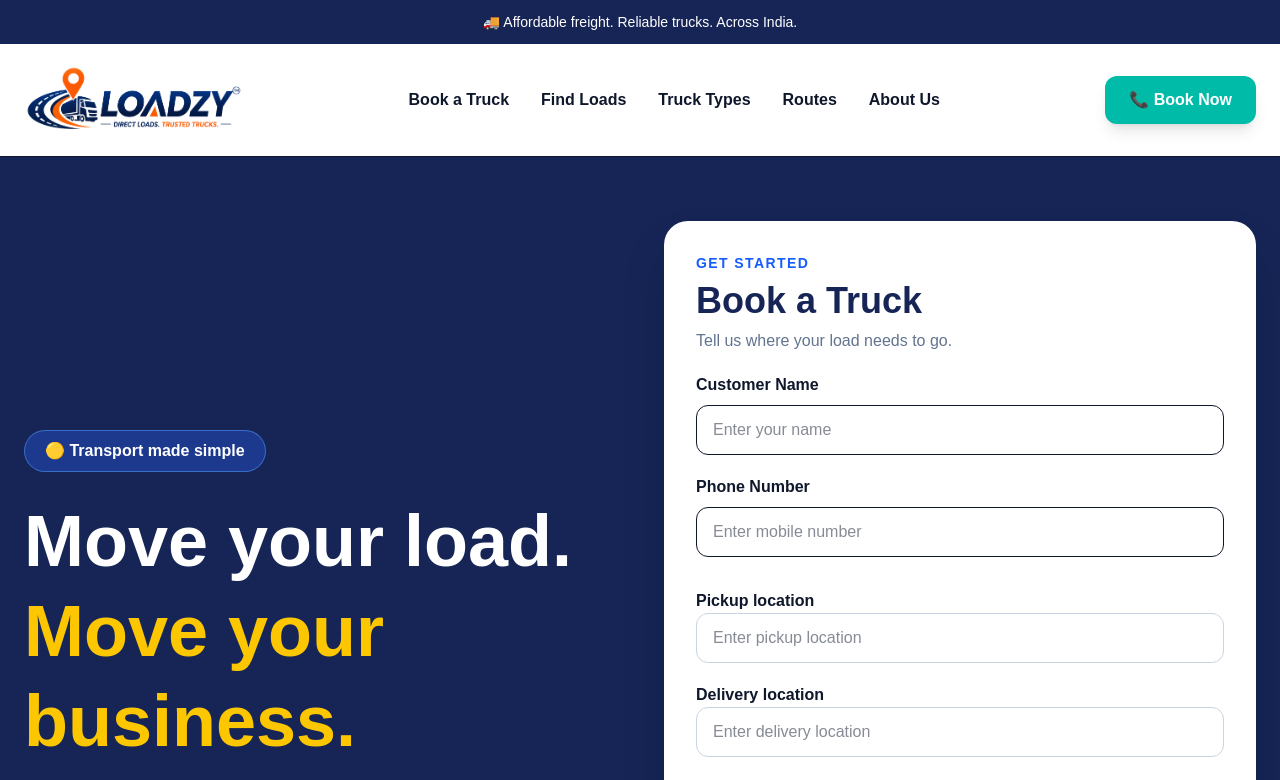
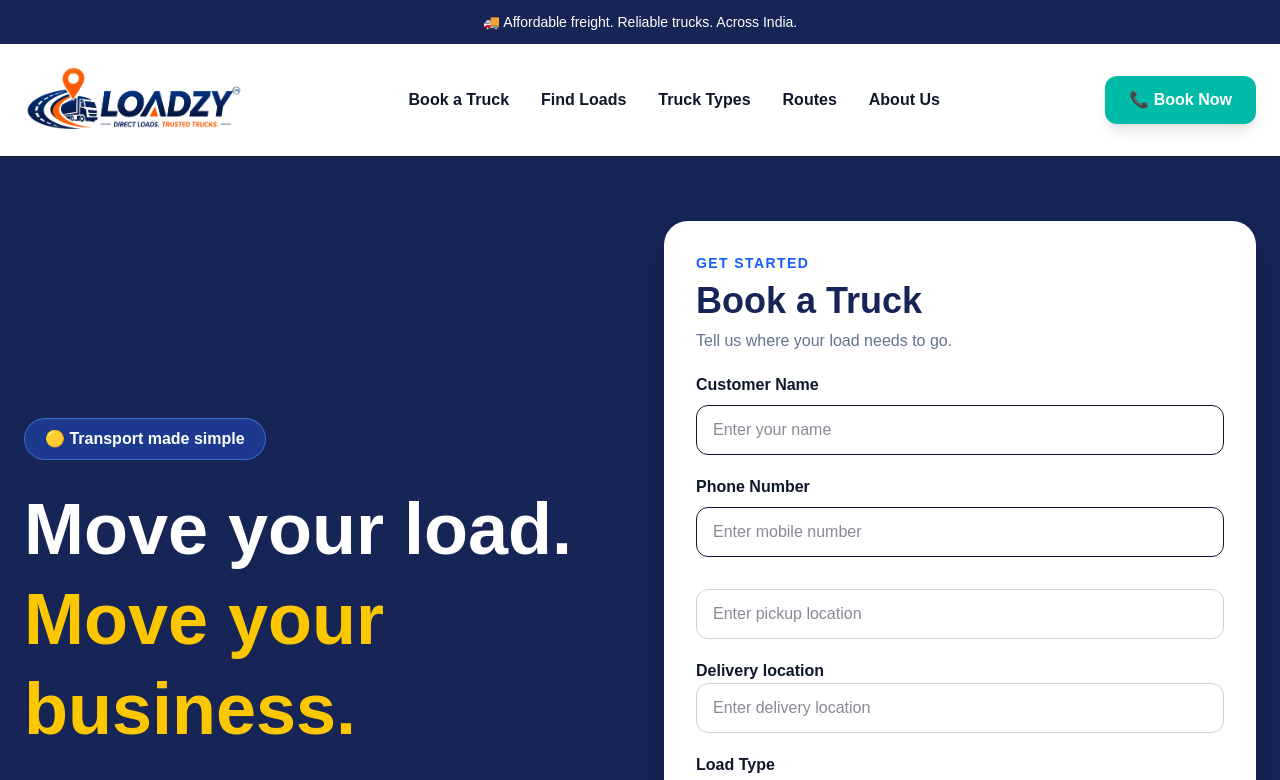
Before and after one commit to haleemablog-del/loadzy, a Next.js app: page / in a window 1280 px wide. Shown: the top 780 px of the page. Built offline with nearby package versions, Linux system fonts and the light colour scheme.

Commit message:
Fix location dropdown

```diff
--- a/app/page.tsx
+++ b/app/page.tsx
@@ -258,9 +258,9 @@ setMessage("✅ Booking details are ready. Opening WhatsApp...");
     className="mt-2 w-full rounded-xl border px-4 py-3"
   />
 </div>
-            <div className="mt-8">
+            <div className="mt-8 relative">
               <label className="font-bold">
-                Pickup location
+
 </label>
 
 <input
@@ -275,7 +275,7 @@ setMessage("✅ Booking details are ready. Opening WhatsApp...");
 />
 
   {pickup && !locations.some((location) => location.toLowerCase() === pickup.trim().toLowerCase()) && (
-    <div className="absolute left-0 right-0 top-full z-50 mt-1 overflow-hidden rounded-xl border border-slate-200 bg-white shadow-lg">
+    <div className="absolute left-0 top-full w-full z-50 mt-1 overflow-hidden rounded-xl border border-slate-200 bg-white shadow-lg">
       {locations
         .filter((location) =>
           location.toLowerCase().includes(pickup.toLowerCase())
```
